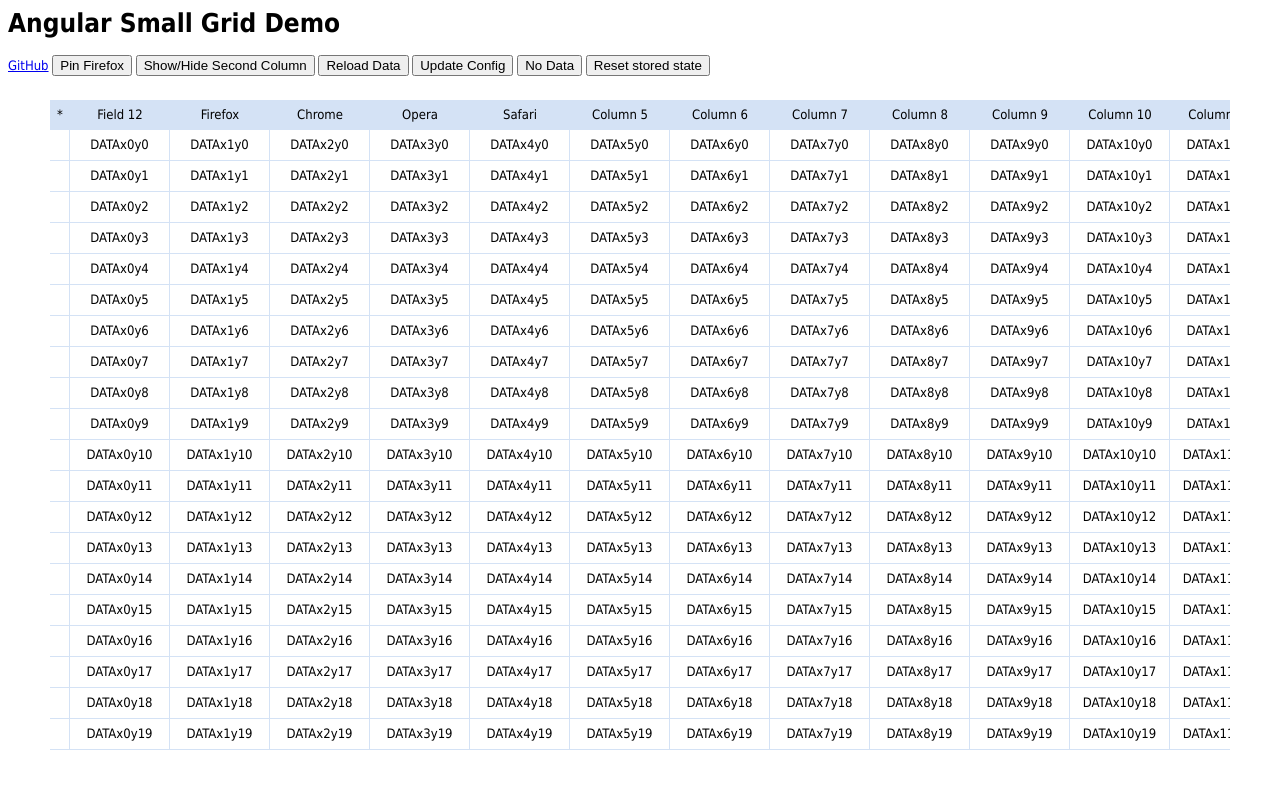
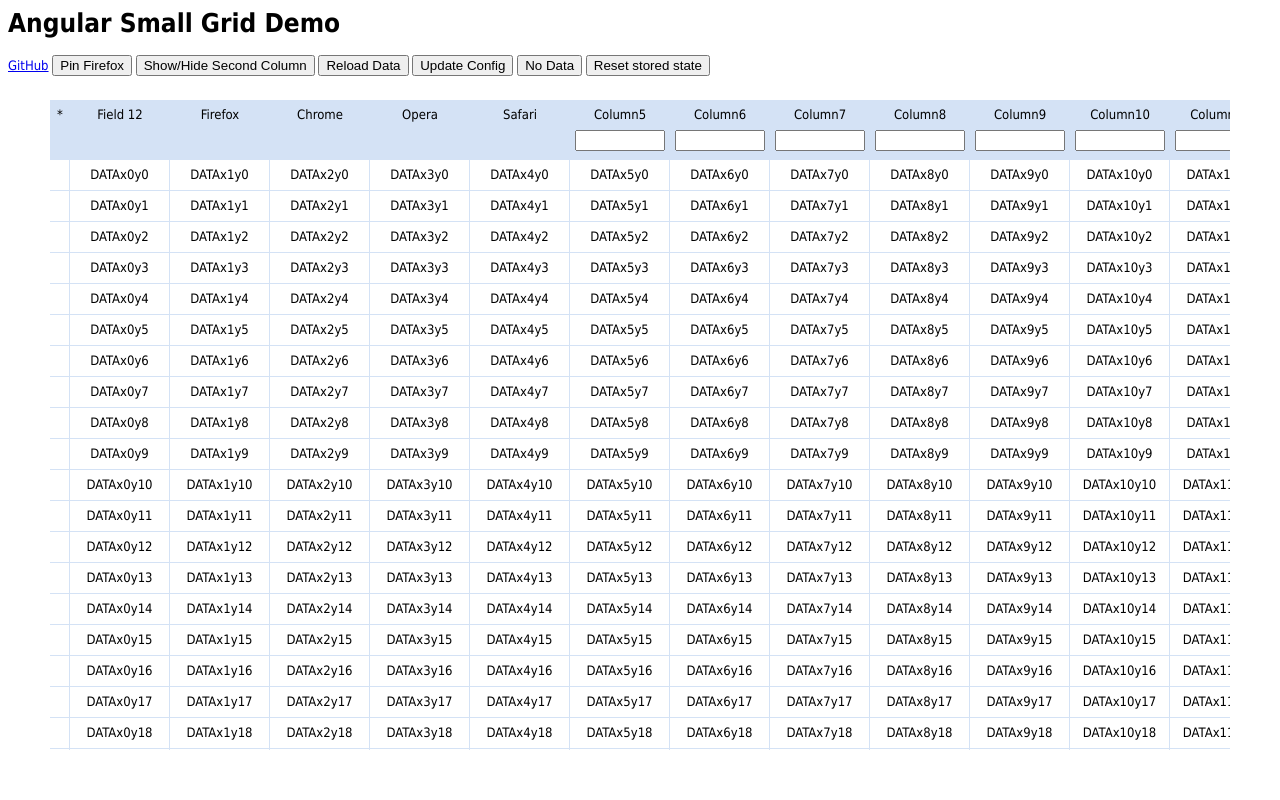
Before and after one commit to terma/angular-small-grid, a website: page demo.html in a window 1280 px wide. Drawn offline with nearby package versions, Linux system fonts and the light colour scheme.

Commit message:
Better example

```diff
--- a/angular-small-grid.css
+++ b/angular-small-grid.css
@@ -11,6 +11,7 @@
 .angular-small-grid-header-cell {
     display: inline-block;
     position: relative;
+    vertical-align: top;
 }
 
 .angular-small-grid-resizer {
--- a/demo.js
+++ b/demo.js
@@ -8,7 +8,7 @@ app.controller('ctrl', function ($scope, $timeout) {
             localStorageKey: 'my-grid-settings',
 
             cellHeight: 30,
-            headerHeight: 30,
+            headerHeight: 60,
 
             cellTemplate: function (column, value) {
                 if (column.field === 'selector') return '';
@@ -50,7 +50,8 @@ app.controller('ctrl', function ($scope, $timeout) {
                 field: 'column' + i,
                 name: 'Column ' + i,
                 visible: true,
-                width: 100
+                width: 100,
+                headerTemplate: '<div>Column' + i + '</div><div style="padding-left: 5px; padding-right: 5px;"><input type="text" style="width: 100%;"></div>'
             });
         }
 
```
